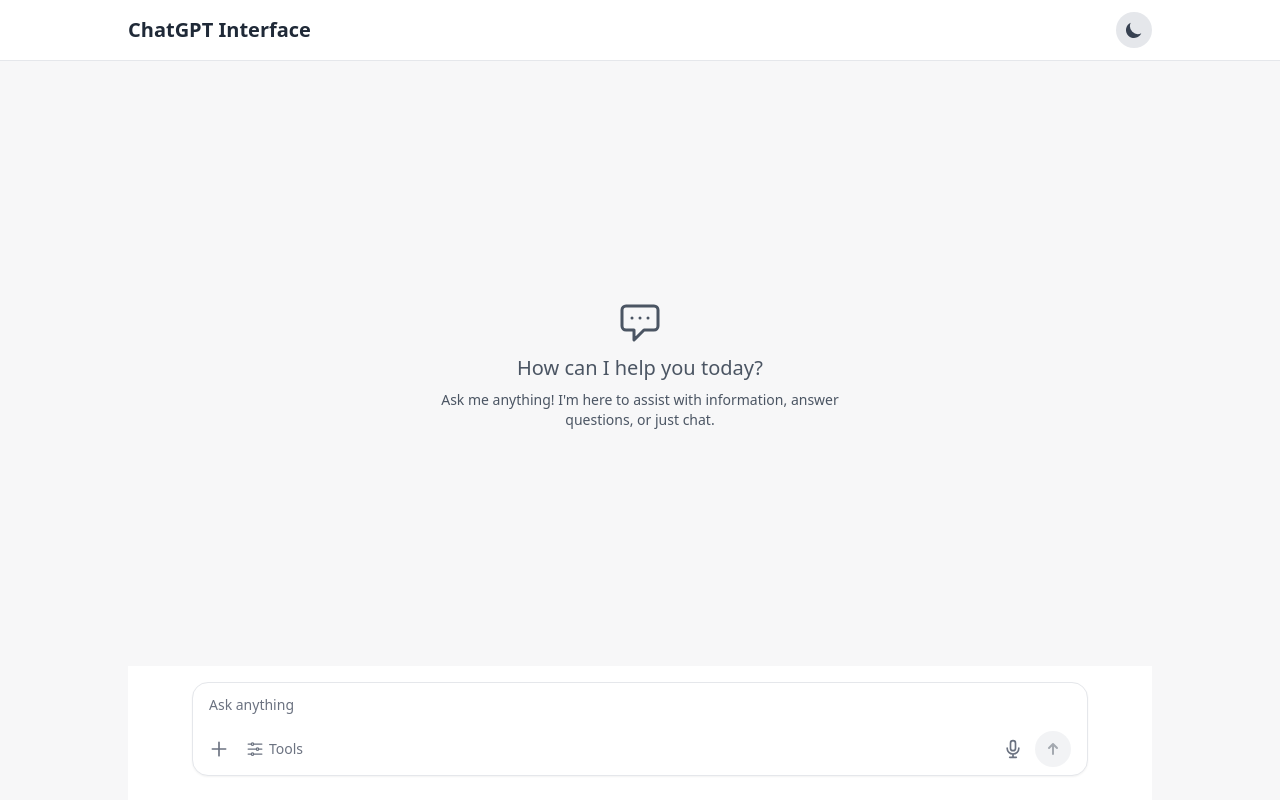
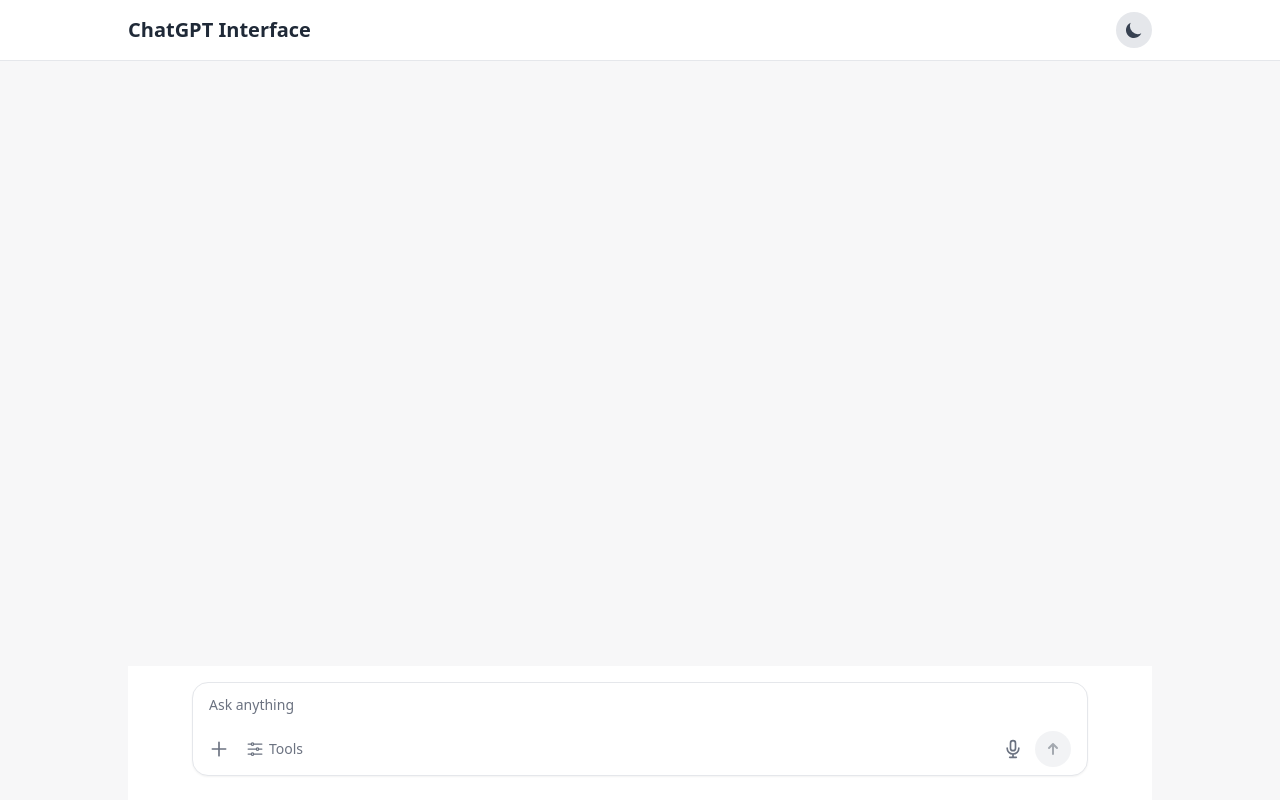
Before and after one commit to NurjahanJ/Icon-Interim-messaging, a React (Create React App) app: page / in a window 1280 px wide. Built offline with nearby package versions, Linux system fonts and the light colour scheme.

Commit message:
removed redundent message

```diff
--- a/src/components/ChatHistory.js
+++ b/src/components/ChatHistory.js
@@ -10,13 +10,7 @@
     <div className={`flex-1 overflow-y-auto p-4 ${darkMode ? 'bg-gray-900' : 'bg-chatgpt-gray'}`}>
       {messages.length === 0 ? (
         <div className={`flex flex-col items-center justify-center h-full ${darkMode ? 'text-gray-300' : 'text-gray-600'}`}>
-          <svg xmlns="http://www.w3.org/2000/svg" className="h-12 w-12 mb-2" fill="none" viewBox="0 0 24 24" stroke="currentColor">
-            <path strokeLinecap="round" strokeLinejoin="round" strokeWidth={1.5} d="M8 10h.01M12 10h.01M16 10h.01M9 16H5a2 2 0 01-2-2V6a2 2 0 012-2h14a2 2 0 012 2v8a2 2 0 01-2 2h-5l-5 5v-5z" />
-          </svg>
-          <h2 className="text-xl font-medium">How can I help you today?</h2>
-          <p className="text-sm mt-2 max-w-md text-center">
-            Ask me anything! I'm here to assist with information, answer questions, or just chat.
-          </p>
+          {/* Empty state with no icon or text */}
         </div>
       ) : (
         <div className="space-y-6">
```
